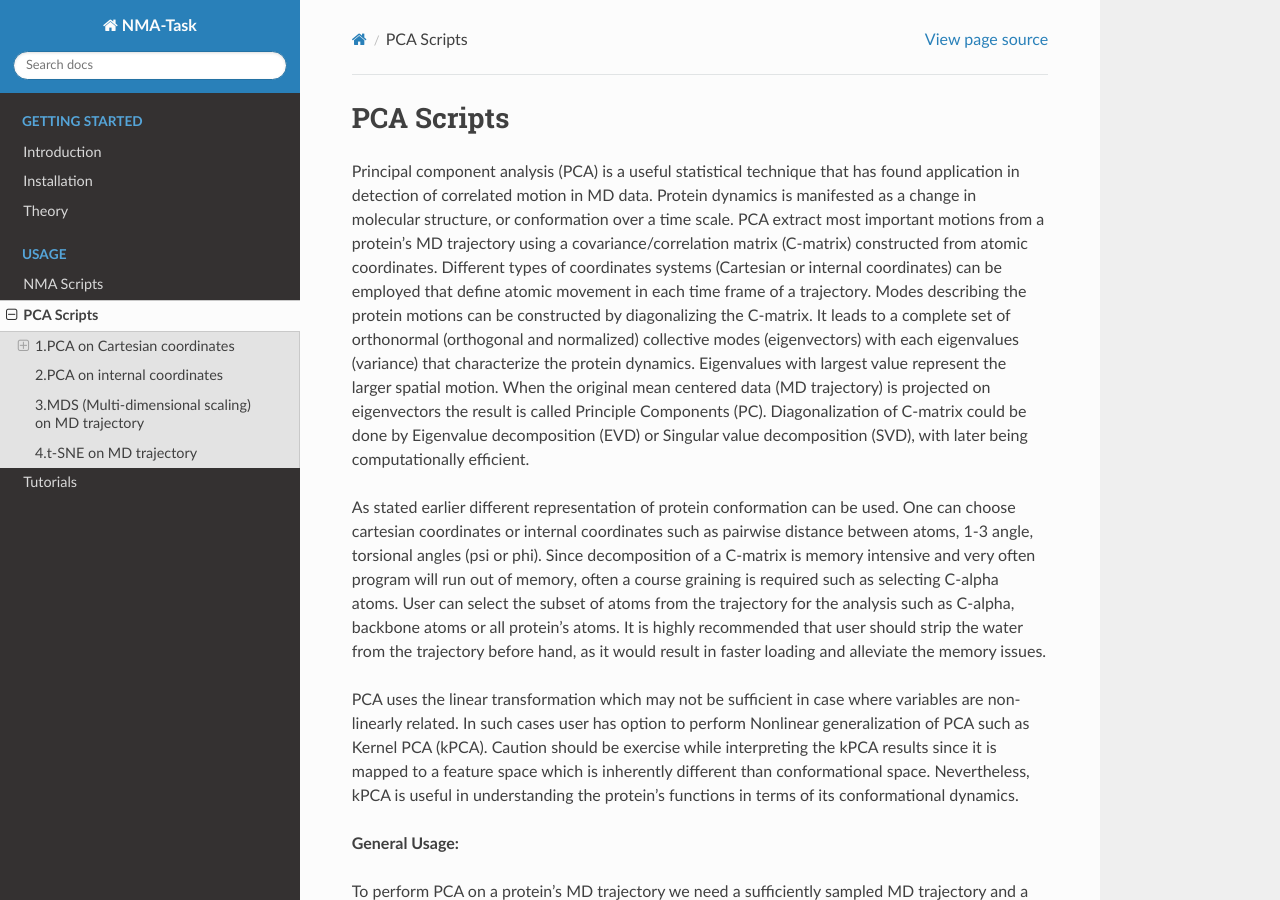
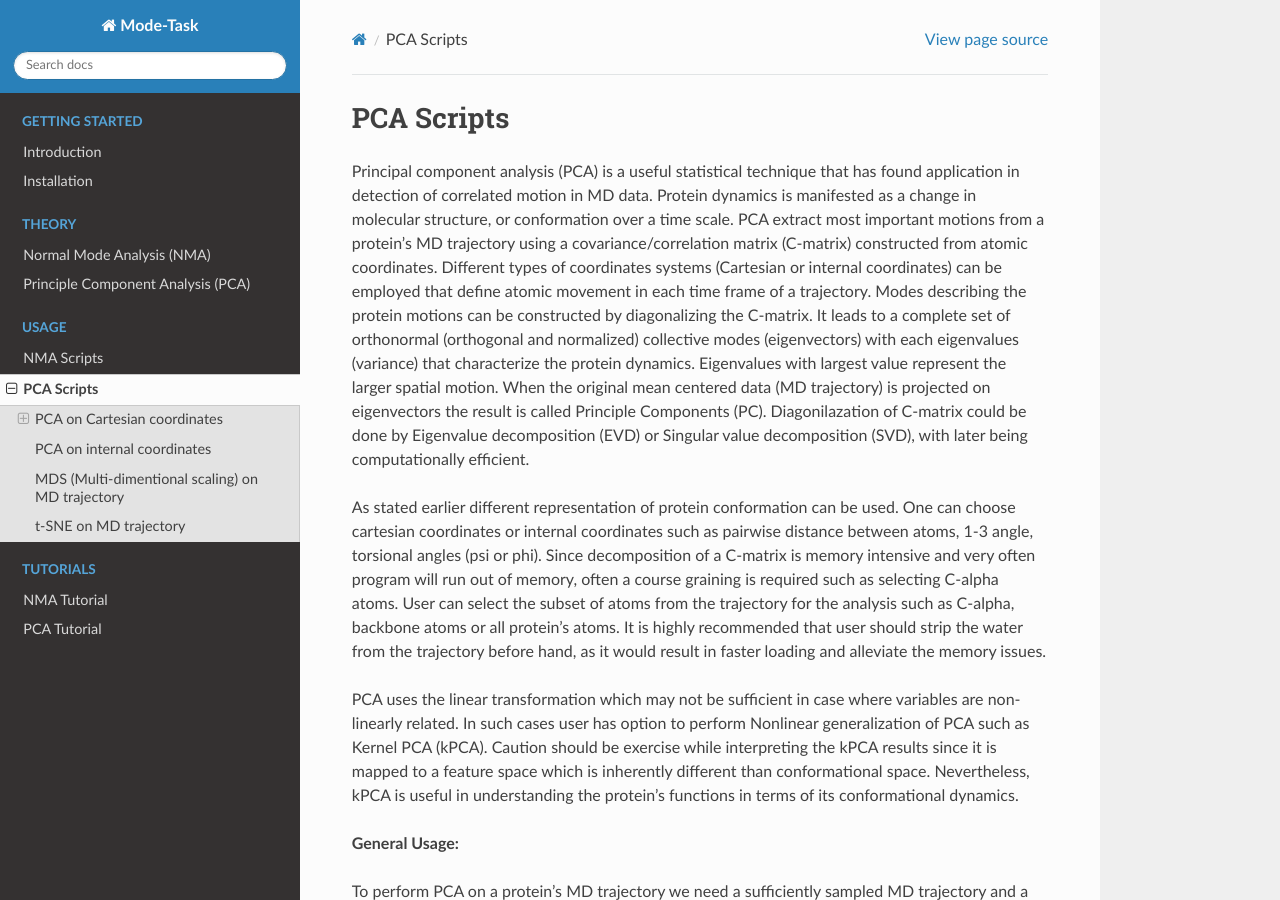
Before and after one commit to michaelglenister/MODE-TASK, a Sphinx documentation site: the page built from docs/source/pca_use.rst, in a window 1280 px wide and 900 px high. Built offline with Sphinx 7.4.7 and the Read the Docs theme 2.0.0, drawn with Linux system fonts in a browser that asks for light colours; some of the changed text lies outside the part shown.

Commit message:
Update docs

```diff
--- a/docs/source/conf.py
+++ b/docs/source/conf.py
@@ -45,7 +45,7 @@
 master_doc = 'index'
 
 # General information about the project.
-project = u'NMA-Task'
+project = u'Mode-Task'
 copyright = u'2017, CJ Ross, B Nizami, M Glenister, OS Amamuddy, AR Atilgan, C Atilgan and Ö Tastan Bishop'
 
 author = u'CJ Ross, B Nizami, M Glenister, OS Amamuddy, AR Atilgan, C Atilgan and Ö Tastan Bishop'
--- a/docs/source/pca.rst
+++ b/docs/source/pca_use.rst
@@ -1,7 +1,7 @@
 PCA Scripts
 ====================================
 
-Principal component analysis (PCA) is a useful statistical technique that has found application in detection of correlated motion in MD data. Protein dynamics is manifested as a change in molecular structure, or conformation over a time scale. PCA extract most important motions from a protein's MD trajectory using a covariance/correlation matrix (C-matrix) constructed from atomic coordinates. Different types of coordinates systems (Cartesian or internal coordinates) can be employed that define atomic movement in each time frame of a trajectory. Modes describing the protein motions can be constructed by diagonalizing the C-matrix. It leads to a complete set of orthonormal (orthogonal and normalized) collective modes (eigenvectors) with each eigenvalues (variance) that characterize the protein dynamics. Eigenvalues with largest value represent the larger spatial motion. When the original mean centered data (MD trajectory) is projected on eigenvectors the result is called Principle Components (PC). Diagonalization of C-matrix could be done by Eigenvalue decomposition (EVD) or Singular value decomposition (SVD), with later being computationally efficient.
+Principal component analysis (PCA) is a useful statistical technique that has found application in detection of correlated motion in MD data. Protein dynamics is manifested as a change in molecular structure, or conformation over a time scale. PCA extract most important motions from a protein's MD trajectory using a covariance/correlation matrix (C-matrix) constructed from atomic coordinates. Different types of coordinates systems (Cartesian or internal coordinates) can be employed that define atomic movement in each time frame of a trajectory. Modes describing the protein motions can be constructed by diagonalizing the C-matrix. It leads to a complete set of orthonormal (orthogonal and normalized) collective modes (eigenvectors) with each eigenvalues (variance) that characterize the protein dynamics. Eigenvalues with largest value represent the larger spatial motion. When the original mean centered data (MD trajectory) is projected on eigenvectors the result is called Principle Components (PC). Diagonilazation of C-matrix could be done by Eigenvalue decomposition (EVD) or Singular value decomposition (SVD), with later being computationally efficient.
 
 As stated earlier different representation of protein conformation can be used. One can choose cartesian coordinates or internal coordinates such as pairwise distance between atoms, 1-3 angle, torsional angles (psi or phi). Since decomposition of a C-matrix is memory intensive and very often program will run out of memory, often a course graining is required such as selecting C-alpha atoms. User can select the subset of atoms from the trajectory for the analysis such as C-alpha, backbone atoms or all protein's atoms. It is highly recommended that user should strip the water from the trajectory before hand, as it would result in faster loading and alleviate the memory issues.
 
@@ -89,26 +89,24 @@
 |                        | color coded according to MD |
 |                        | time                        |
 +------------------------+-----------------------------+
-| Scree plot 	         | Scree plot of contribution  |
-|                        | of                          |
-|                        | first 100 modes             |
+| Scree plot 	         | Scree plot of contriution   |
+|                        | of first 100 modes          |
 |                        | (eigenvectors)              |
 +------------------------+-----------------------------+
 | RMSD plot              | RMSD of selected atoms over |
 |                        | the MD time                 |
 +------------------------+-----------------------------+
 | RMSD Modes             | Plot of contribution of     |
-|                        | each residues toward first 3|
+|                        | each resdiues toward first 3|
 |                        | Mode (eigenvectors)         |
 +------------------------+-----------------------------+
 
 Beside the above-mentioned plots, it also prints useful information on terminal such as, Information about trajectory, Kaiser-Meyer-Olkein (KMO) index of the trajectory, and Cosine contents of the first few PCs. KMO value range from 1 to 0, 1 indicating that the MD has been sampled sufficiently. The cosine content of pca projections can be used as an indicator if a simulation is converged. Squared Cosine value should be more than 0.5.
 
 
-
 **Specific Examples:**
 
-1.PCA on Cartesian coordinates
+PCA on Cartesian coordinates
 -------------------------------
 
 Given a trajectory called ``trajectory.xtc`` and a topology file called ``complex.pdb``, the following command could be used:
@@ -118,8 +116,7 @@
 This will perform SVD based PCA on C-alpha atoms by default. To use other method, see the following examples.
 
 
-
-**1.1 SVD PCA**
+**SVD PCA**
 ^^^^^^^^^^^^^^^
 
 To perform the singular value decomposition (SVD) PCA on C-alpha atoms of a MD trajectory
@@ -134,7 +131,7 @@
 
 
 
-**1.2 Kernel PCA**
+**Kernel PCA**
 ^^^^^^^^^^^^^^^^^^
 
 To perform the Kernel PCA with linear kernel
@@ -147,7 +144,7 @@
 **Command:**
 	``pca.py -t trajectory.xtc -p complex.pdb -ag CA -pt kpca -kt rbf``
 
-**1.3 IncrementalPCA**
+**IncrementalPCA**
 ^^^^^^^^^^^^^^^^^^^^^^^
 
 IPCA (IncrementalPCA) is a variant of normal PCA, which uses low-rank approximation of the input MD trajectory. It uses the amount of memory to store the input trajectory which is independent of trajectory size. IPCA is very useful in case the size of trajectory size bigger than available computer memory.
@@ -155,7 +152,7 @@
 **Command:**
 	  ``pca.py -t trajectory.xtc -p complex.pdb -ag CA -pt ipca``
 
-**1.4 Eigenvalue decomposition (EVD) PCA**
+**Eigenvalue decomposition (EVD) PCA**
 ^^^^^^^^^^^^^^^^^^^^^^^^^^^^^^^^^^^^^^^^^^
 
 To perform the PCA by eigenvalue decomposition
@@ -169,7 +166,7 @@
 	``pca.py -h``
 
 
-2.PCA on internal coordinates
+PCA on internal coordinates
 -----------------------------
 
 User can also perform the PCA on internal coordinates of a MD trajectory. Options are available for different types of internal coordinates such as:*pairwise distance between atoms*, *1-3 angle between backbone atoms*, *psi angle*, and *phi angle*.
@@ -222,22 +219,21 @@
 |                        | color coded according to MD |
 |                        | time                        |
 +------------------------+-----------------------------+
-| Scree plot 	         | Scree plot of contribution  |
-|                        | of                          |
-|                        | first 100 modes             |
+| Scree plot 	         | Scree plot of contriution   |
+|                        | of first 100 modes          |
 |                        | (eigenvectors)              |
 +------------------------+-----------------------------+
 
 **Specific Examples:**
 
-**2.1 PCA on pairwise distance between C-alpha atoms:**
+**PCA on pairwise distance between C-alpha atoms:**
 
 To perform the PCA on pairwise distance between C-alpha atoms of MD trajectory ``trajectory.xtc`` and a topology file called ``complex.pdb``
 
 **Command:**
 	``internal_pca.py -t trajectory.xtc -p complex.pdb -ag CA -ct distance``
 
-**2.2 PCA on psi angles:**
+**PCA on psi angles:**
 
 **Command:**
 	``internal_pca.py -t trajectory.xtc -p complex.pdb -ct psi``
@@ -247,7 +243,7 @@
 Run the following command to see the detailed usage and other options:
 	``internal_pca.py -h``
 
-3.MDS (Multi-dimensional scaling)  on MD trajectory
+MDS (Multi-dimentional scaling)  on MD trajectory
 ---------------------------------------------------
 
 MDS is a tool to visualize the similarity or dissimilarity in a dataset. Two types of dissimilarity measures can be used in the case of a MD trajectory. First is Euclidean distance between internal coordinates of a protein structure, second is pairwise RMSD between a set of atoms over the frames of a MD trajectory.
@@ -275,7 +271,7 @@
 +------------------------+------------+--------------------+-----------------------------+
 | Atom group             | String     |``-ag``             | group of atom for MDS.      |
 |                        |            |                    | Default is C-alpha atoms.   |
-| 			 |	      | 		   | Other options are:          |
+|                        |            |                    | Other options are:          |
 |                        |            |                    | all= all atoms,             |
 |                        |            |                    | backbone = backbone atoms,  |
 |                        |            |                    | CA= C alpha atoms,          |
@@ -314,7 +310,7 @@
 | PC plots               | 2D Plot of first 3 PCs. Its |
 |                        | is grace formatted text file|
 +------------------------+-----------------------------+
-| PC plots (.png)	 | 2D Plot of first 3 PCs. Same|
+| PC plots (.png)        | 2D Plot of first 3 PCs. Same|
 |                        | as above, but points are    |
 |                        | color coded according to MD |
 |                        | time                        |
@@ -322,14 +318,14 @@
 
 **Specific Examples:**
 
-**3.1 MDS on pairwise RMSD:**
+**MDS on pairwise RMSD:**
 
 To perform the MDS on pairwise RMSD between C-alpha atoms
 
 **Command:**
 	``mds.py -t trajectory.xtc -p complex.pdb -dt rmsd -ag CA``
 
-**3.2 MDS on internal coordinates:**
+**MDS on internal coordinates:**
 
 To perform the MDS on pairwise distance between C-alpha atoms
 
@@ -341,11 +337,10 @@
 Run the following command to see the detailed usage and other options:
 	``mds.py -h``
 
-4.t-SNE on MD trajectory
+t-SNE on MD trajectory
 --------------------------------------------------------------------
 
 t-SNE (t-distributed Stochastic Neighbor Embedding) is a tool for dimensionality reduction. It is a variant of stochastic  neighbor embedding technique. t-SNE uses a measure of dissimilarity, which in case of MD trajectory could be Euclidean distance between internal coordinates or pairwise RMSD.
-
 
 
 **General Usage:**
@@ -388,7 +383,7 @@
 |                        |            |                    | coordinates, rmsd= pairwise |
 |                        |            |                    | RMSD. Default is rmsd       |
 +------------------------+------------+--------------------+-----------------------------+
-| Atom indices           | String     | ``-ai``            | group of atom for pairwise  |
+| Atom indices           | String     | ``-ai``            | Group of atom for pairwise  |
 |                        |            |                    | distance. Default is C-alpha|
 |                        |            |                    | atoms. Other options are:   |
 |                        |            |                    | all= all atoms,backbone =   |
@@ -415,7 +410,7 @@
 
 **specific example:**
 
-**4.1 t-SNE on C-alpha atoms:**
+**t-SNE on C-alpha atoms:**
 To perform the t-SNE using pairwise RMSD of C-alpha atoms as index of dissimilarity.
 
 **command:**
--- a/docs/source/theory.rst
+++ b/docs/source/theory.rst
@@ -1,5 +1,3 @@
-Theory
-====================================
 
 Normal Mode Analysis (NMA)
 --------------------------
```
Also changed, not shown: other parts of docs/source/pca_use.rst (+4 -4 lines), docs/source/index.rst (+15 -3 lines), docs/source/nma_tut.rst (added, +289 -0 lines), docs/source/nma_use.rst (renamed from docs/source/nma.rst, +7 -7 lines), docs/source/pca_tut.rst (renamed from docs/source/tutorials.rst, +4 -13 lines).
